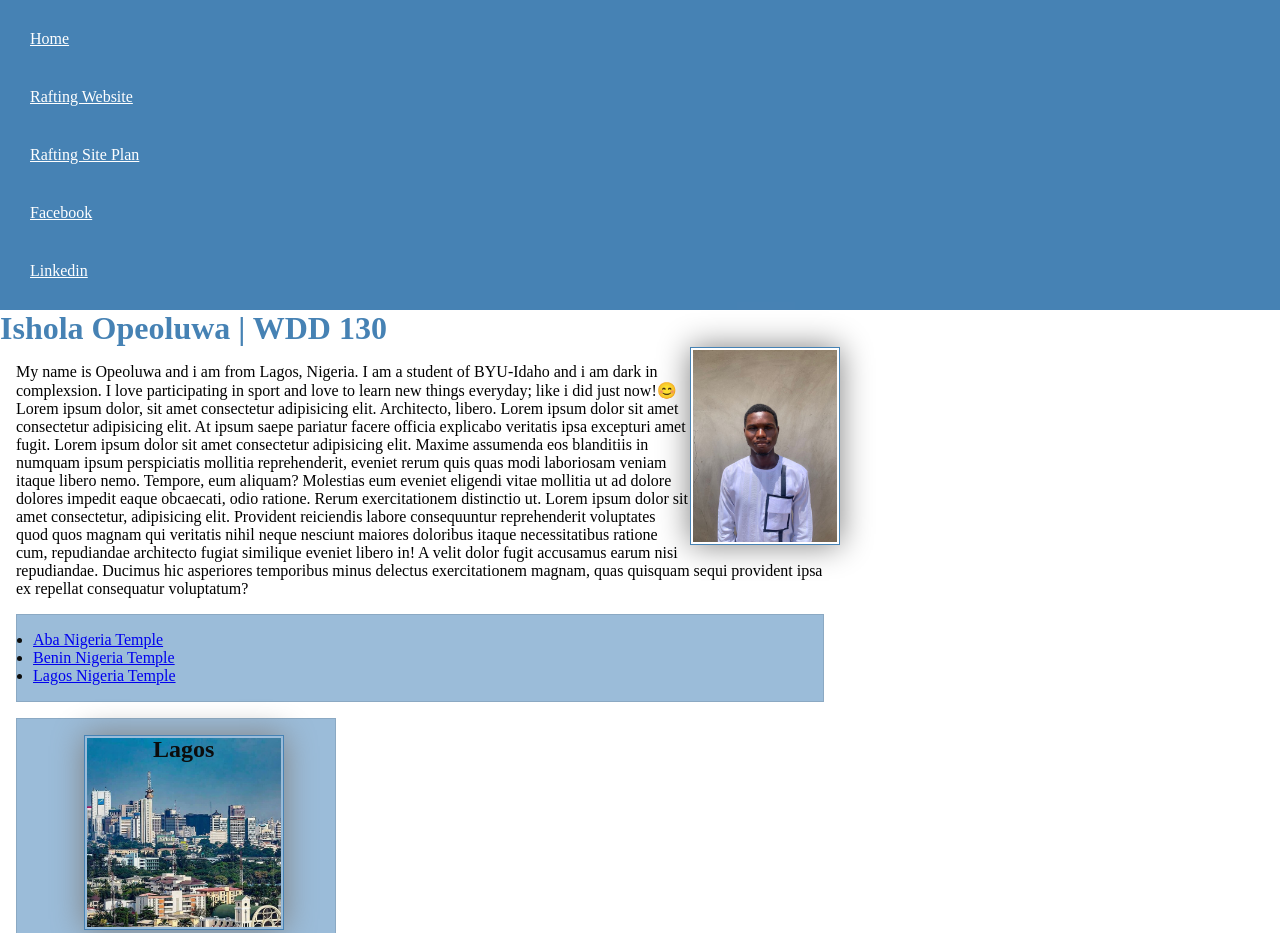
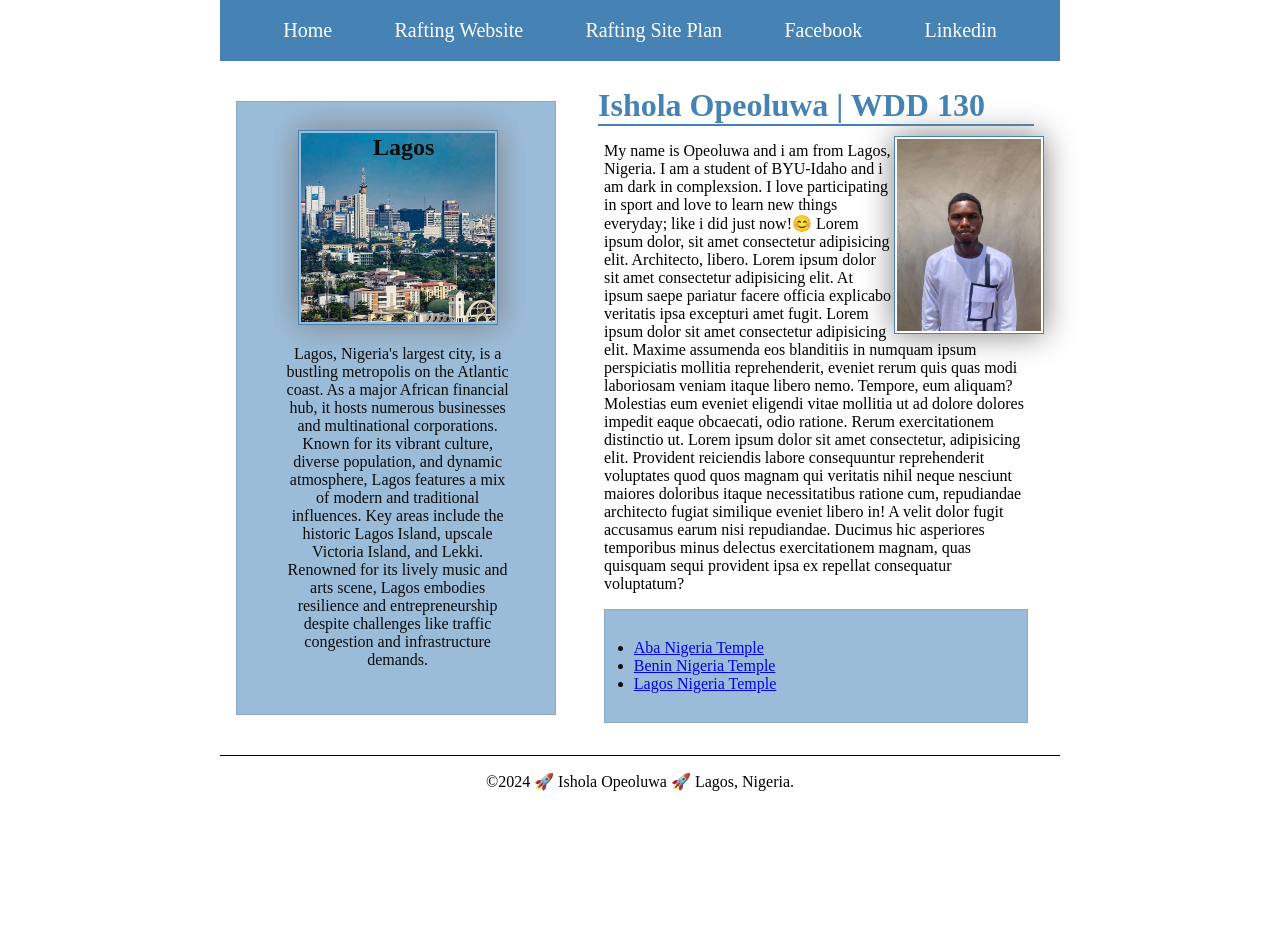
Before and after one commit to Hopedan1/wdd130, a plain HTML site: page index.html in a window 1280 px wide. Shown: the top 933 px of the page. After the commit the page ends 807 px from the top, so only its background shows below. Drawn offline with Linux system fonts and the light colour scheme.

Commit message:
grid added

```diff
--- a/index.html
+++ b/index.html
@@ -18,6 +18,7 @@
                 <a href="https://linkedin.com" target="_blank">Linkedin</a>
             </nav>
         </header>
+        <div class="grid">
         <main>
             <h1>Ishola Opeoluwa | WDD 130</h1>
             <img src="images/profile.jpg" alt="Ishola Opeoluwa" width="200">
@@ -33,6 +34,7 @@
             <img src="images/lagos-city.jpeg" alt="Beautiful photo of Lagos lagos city">
             <p>Lagos, Nigeria's largest city, is a bustling metropolis on the Atlantic coast. As a major African financial hub, it hosts numerous businesses and multinational corporations. Known for its vibrant culture, diverse population, and dynamic atmosphere, Lagos features a mix of modern and traditional influences. Key areas include the historic Lagos Island, upscale Victoria Island, and Lekki. Renowned for its lively music and arts scene, Lagos embodies resilience and entrepreneurship despite challenges like traffic congestion and infrastructure demands.</p>
         </aside>
+        </div>
         <footer>
             <p>©2024 🚀 Ishola Opeoluwa 🚀 Lagos, Nigeria.</p>
         </footer>
--- a/styles/styles.css
+++ b/styles/styles.css
@@ -7,16 +7,24 @@
 nav {
     background-color: steelblue;
     padding: 10px;
+    display: flex;
+    justify-content: space-evenly;
+    align-items: center;
 }
 
 nav a {
     color: white;
     display: block;
-    padding: 20px;
+    text-decoration: none;
+    padding: 9px;
+    font-size: 20px;
+
 }
 
 h1 {
     color: steelblue;
+    border-bottom: 2px solid steelblue;
+    margin: 10px;
 }
 
 img {
@@ -32,17 +40,15 @@ p {
     padding: 0;
 }
 
-main {
-    max-width: 840px;
-}
-
 aside {
-    width: 20rem;
+    width: 320px;
     border: 1px solid rgba(0, 0, 0, 0.2);
     background-color: #eee;
     color: #333;
     text-align: center;
     position: relative;
+    grid-column: 1/2;
+    grid-row: 1/2;
 }
 
 aside img {
@@ -66,17 +72,32 @@ footer {
 .box {
     margin: 1rem;
     border: 1px solid rgba(0, 0, 0, 0.1);;
-    padding: 1rem;
+    padding: 1.8rem;
     background-color: #9bbcd9;
     color: #0C0C0B;
 }
 
 aside h2 {
     position: absolute;
-    top: 17px;
+    top: 32px;
     left: 136px;
 }
 
 .indent {
     padding-left: 2rem;
 }
+
+header, .grid, footer  {
+    max-width: 840px;
+    margin: 0 auto;
+}
+
+.grid {
+    display: grid;
+    align-items: center;
+}
+
+main {
+    grid-column: 2/3;
+    margin: 16px;
+}
```
